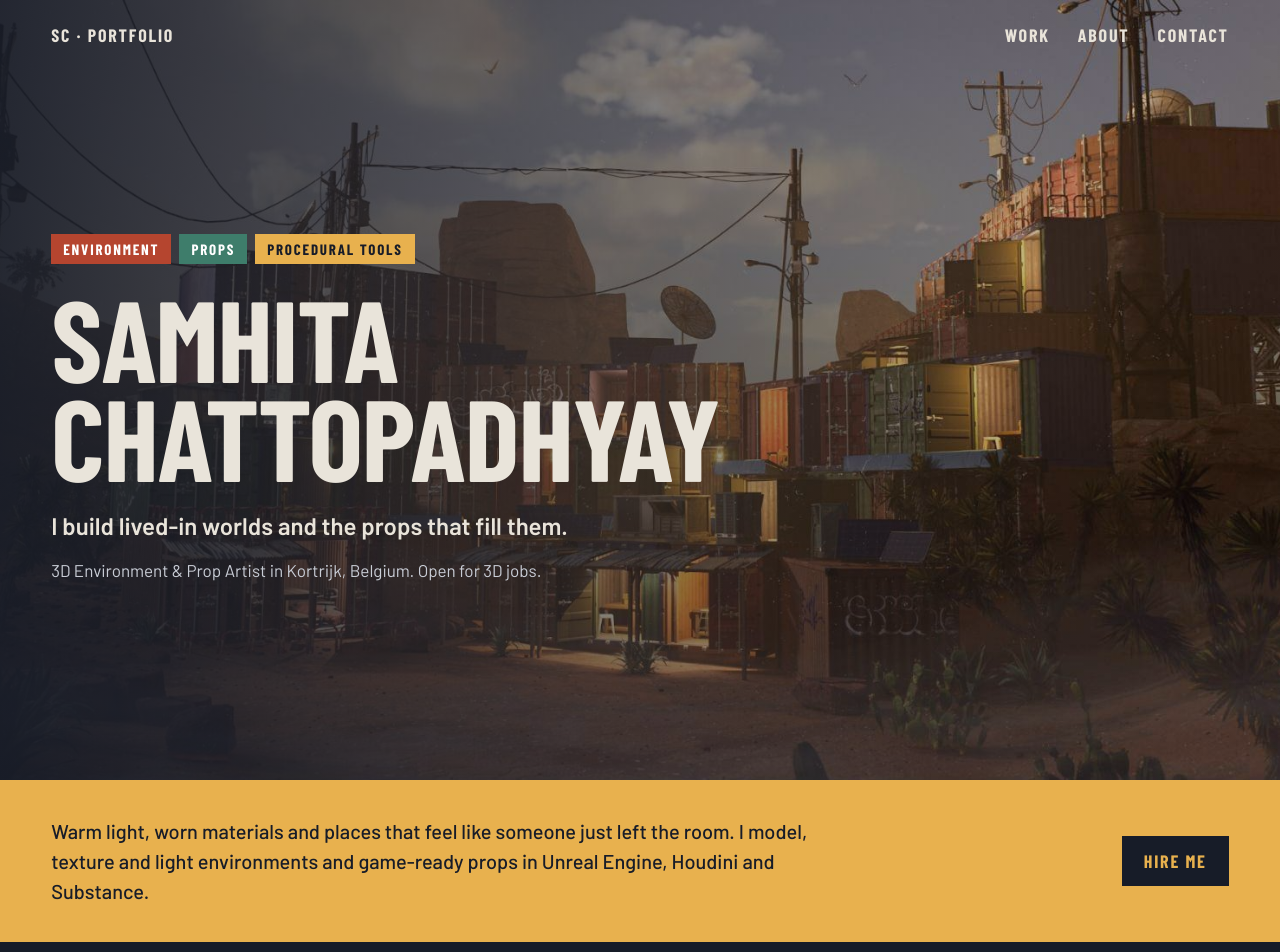
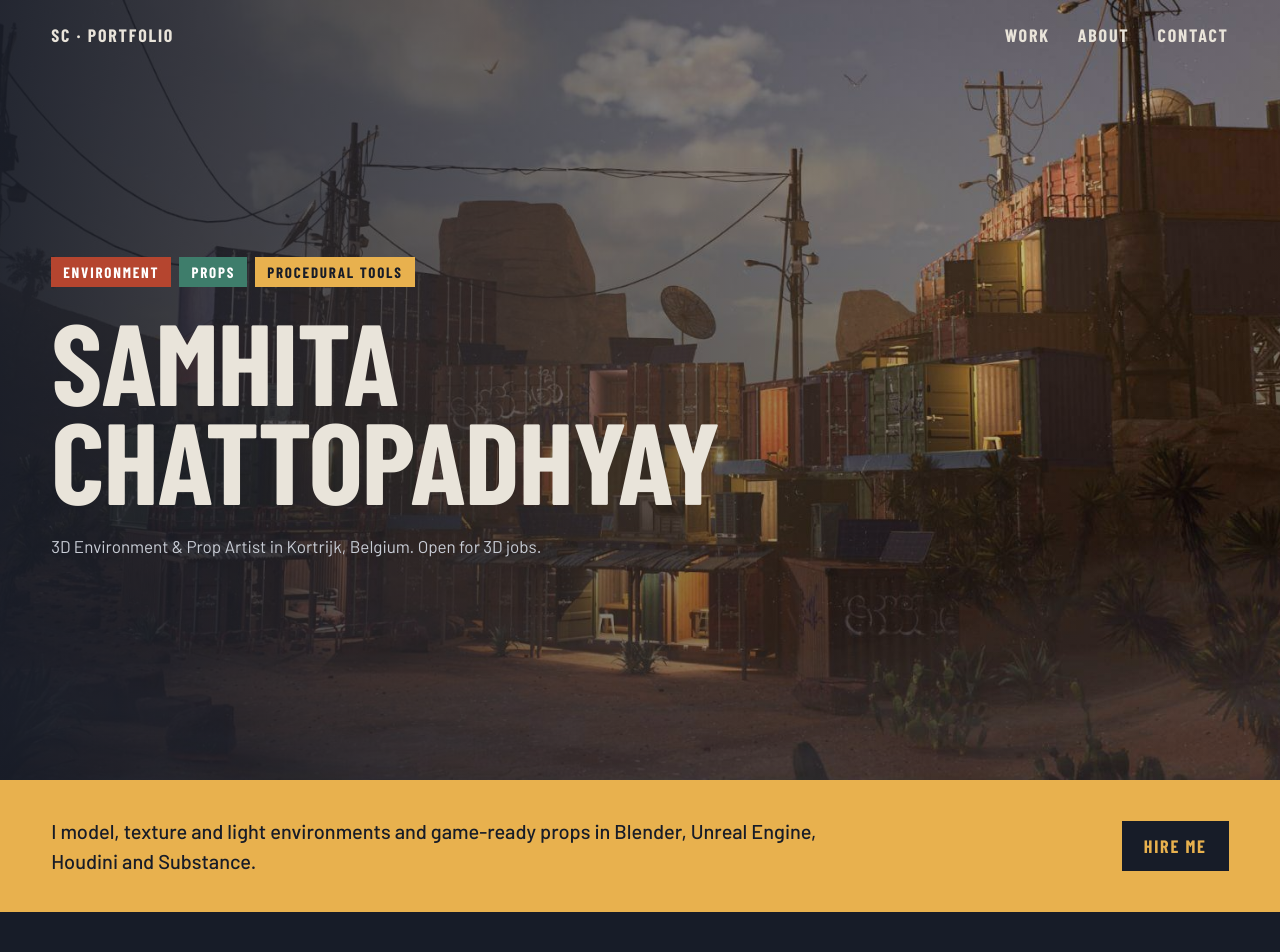
Before and after one commit to SamhitaCha/Portfolio, a plain HTML site: page index.html in a window 1280 px wide. Shown: the top 952 px of the page. Drawn offline with nearby package versions, Linux system fonts and the light colour scheme; a web font is replaced by a local one.

Commit message:
Tighten intro text and add Blender
Co-Authored-By: Claude Opus 5.5 <noreply@anthropic.com>
Claude-Session: https://claude.ai/code/session_018JhQsYk4p798uk1nr2ogWr

```diff
--- a/index.html
+++ b/index.html
@@ -83,7 +83,6 @@ DCLite.mount(Component, { showLoaderOnOpen: true });
 <span style="background: #E8B14E; color: #171C28; padding: 6px 12px">Procedural tools</span>
 </div>
 <h1 style="margin: 0 0 24px; font-family: 'Barlow Condensed', sans-serif; font-weight: 800; font-size: clamp(64px, 9vw, 140px); line-height: 0.86; letter-spacing: -0.01em; text-transform: uppercase">Samhita<br>Chattopadhyay</h1>
-<p style="margin: 0 0 16px; font-size: 24px; font-weight: 600; line-height: 1.3">I build lived-in worlds and the props that fill them.</p>
 <p style="margin: 0; font-size: 17px; line-height: 1.6; color: #C9CDD6; max-width: 560px">3D Environment &amp; Prop Artist in Kortrijk, Belgium. Open for 3D jobs.</p>
 </div>
 </div>
@@ -91,7 +90,7 @@ DCLite.mount(Component, { showLoaderOnOpen: true });
 
 <section style="background: #E8B14E; color: #171C28">
 <div style="max-width: 1320px; margin: 0 auto; padding: 36px clamp(20px, 4vw, 56px); display: flex; flex-wrap: wrap; gap: 24px; align-items: center; justify-content: space-between">
-<p style="margin: 0; max-width: 820px; font-size: 20px; line-height: 1.5; font-weight: 500">Warm light, worn materials and places that feel like someone just left the room. I model, texture and light environments and game-ready props in Unreal Engine, Houdini and Substance.</p>
+<p style="margin: 0; max-width: 820px; font-size: 20px; line-height: 1.5; font-weight: 500">I model, texture and light environments and game-ready props in Blender, Unreal Engine, Houdini and Substance.</p>
 <a href="#contact" style="background: #171C28; color: #E8B14E; padding: 14px 22px; font-family: 'Barlow Condensed', sans-serif; font-weight: 700; font-size: 18px; letter-spacing: 0.1em; text-transform: uppercase">Hire me</a>
 </div>
 </section>
```
